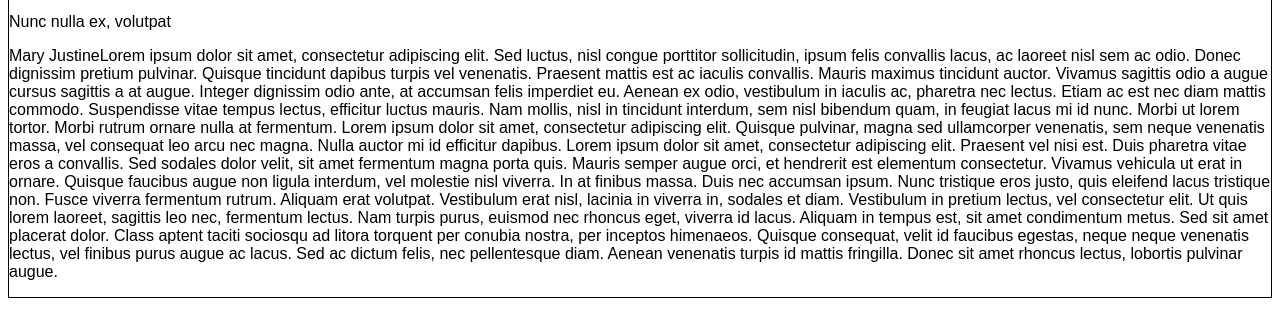
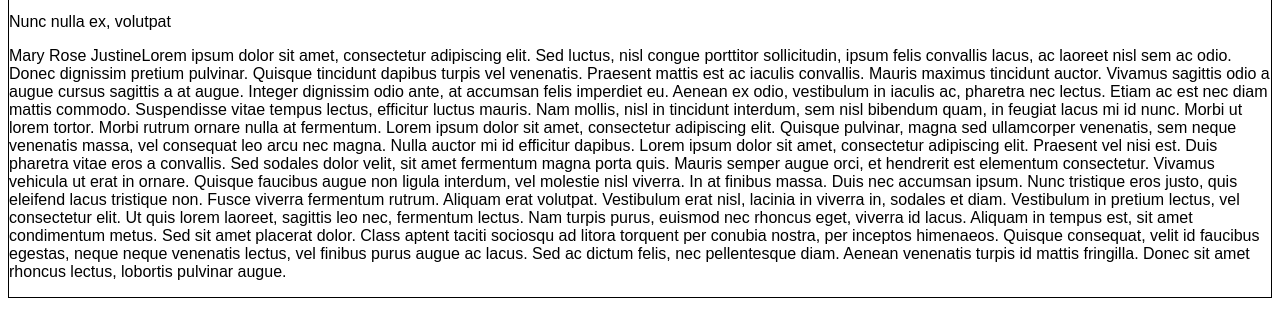
Before and after one commit to preciousflower22/Activity1, a plain HTML site: page index.html in a window 1280 px wide. Shown: the part 334-652 px from the top of the page. Drawn offline with Linux system fonts and the light colour scheme.

Commit message:
Add name

```diff
--- a/index.html
+++ b/index.html
@@ -48,7 +48,7 @@
 
 <p class="bc-head-title">Nunc nulla ex, volutpat</p>
 
-<p> Mary JustineLorem ipsum dolor sit amet, consectetur adipiscing elit. Sed luctus, nisl congue porttitor sollicitudin, ipsum felis convallis lacus, ac laoreet nisl sem ac odio. Donec dignissim pretium pulvinar. Quisque tincidunt dapibus turpis vel venenatis. Praesent mattis est ac iaculis convallis. Mauris maximus tincidunt auctor. Vivamus sagittis odio a augue cursus sagittis a at augue. Integer dignissim odio ante, at accumsan felis imperdiet eu. Aenean ex odio, vestibulum in iaculis ac, pharetra nec lectus. Etiam ac est nec diam mattis commodo. Suspendisse vitae tempus lectus, efficitur luctus mauris. Nam mollis, nisl in tincidunt interdum, sem nisl bibendum quam, in feugiat lacus mi id nunc. Morbi ut lorem tortor. Morbi rutrum ornare nulla at fermentum.
+<p> Mary Rose JustineLorem ipsum dolor sit amet, consectetur adipiscing elit. Sed luctus, nisl congue porttitor sollicitudin, ipsum felis convallis lacus, ac laoreet nisl sem ac odio. Donec dignissim pretium pulvinar. Quisque tincidunt dapibus turpis vel venenatis. Praesent mattis est ac iaculis convallis. Mauris maximus tincidunt auctor. Vivamus sagittis odio a augue cursus sagittis a at augue. Integer dignissim odio ante, at accumsan felis imperdiet eu. Aenean ex odio, vestibulum in iaculis ac, pharetra nec lectus. Etiam ac est nec diam mattis commodo. Suspendisse vitae tempus lectus, efficitur luctus mauris. Nam mollis, nisl in tincidunt interdum, sem nisl bibendum quam, in feugiat lacus mi id nunc. Morbi ut lorem tortor. Morbi rutrum ornare nulla at fermentum.
     Lorem ipsum dolor sit amet, consectetur adipiscing elit. Quisque pulvinar, magna sed ullamcorper venenatis, sem neque venenatis massa, vel consequat leo arcu nec magna. Nulla auctor mi id efficitur dapibus. Lorem ipsum dolor sit amet, consectetur adipiscing elit. Praesent vel nisi est. Duis pharetra vitae eros a convallis. Sed sodales dolor velit, sit amet fermentum magna porta quis. Mauris semper augue orci, et hendrerit est elementum consectetur. Vivamus vehicula ut erat in ornare. Quisque faucibus augue non ligula interdum, vel molestie nisl viverra.
 
 In at finibus massa. Duis nec accumsan ipsum. Nunc tristique eros justo, quis eleifend lacus tristique non. Fusce viverra fermentum rutrum. Aliquam erat volutpat. Vestibulum erat nisl, lacinia in viverra in, sodales et diam. Vestibulum in pretium lectus, vel consectetur elit. Ut quis lorem laoreet, sagittis leo nec, fermentum lectus.
```
